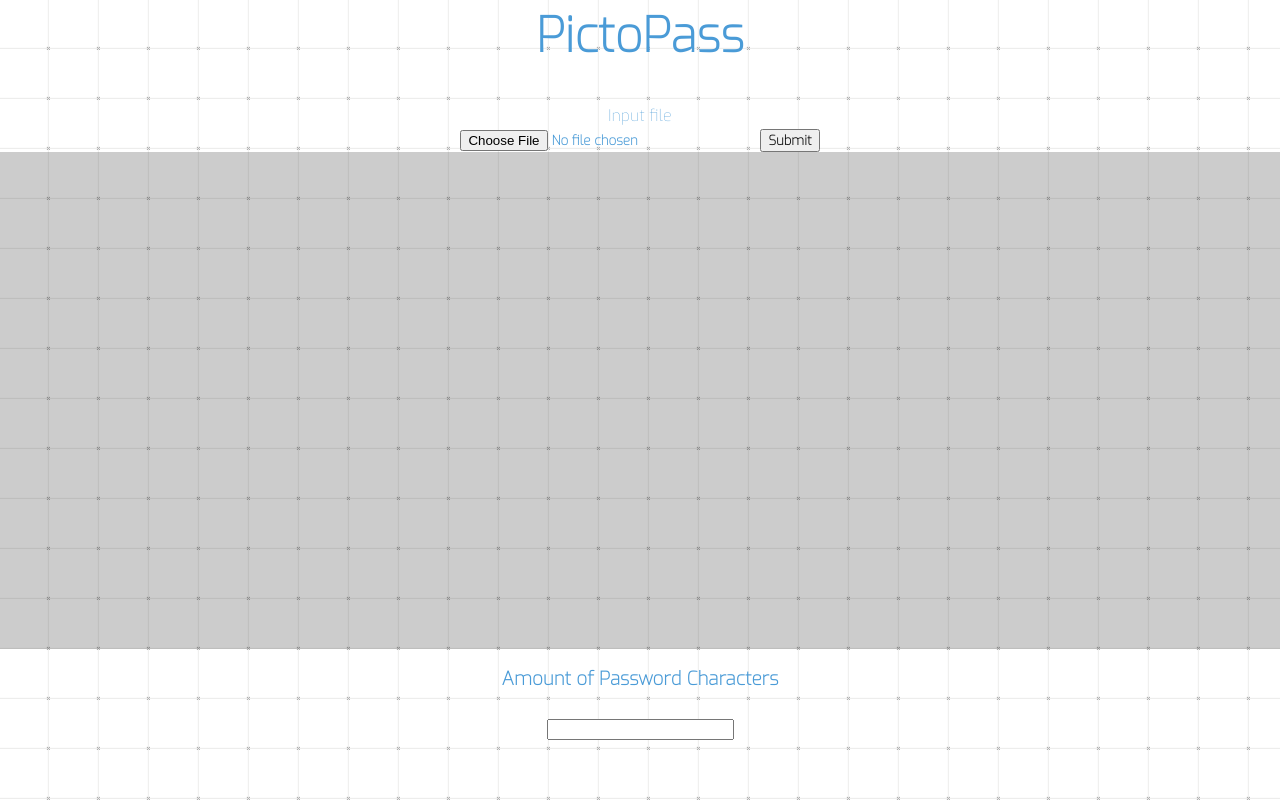
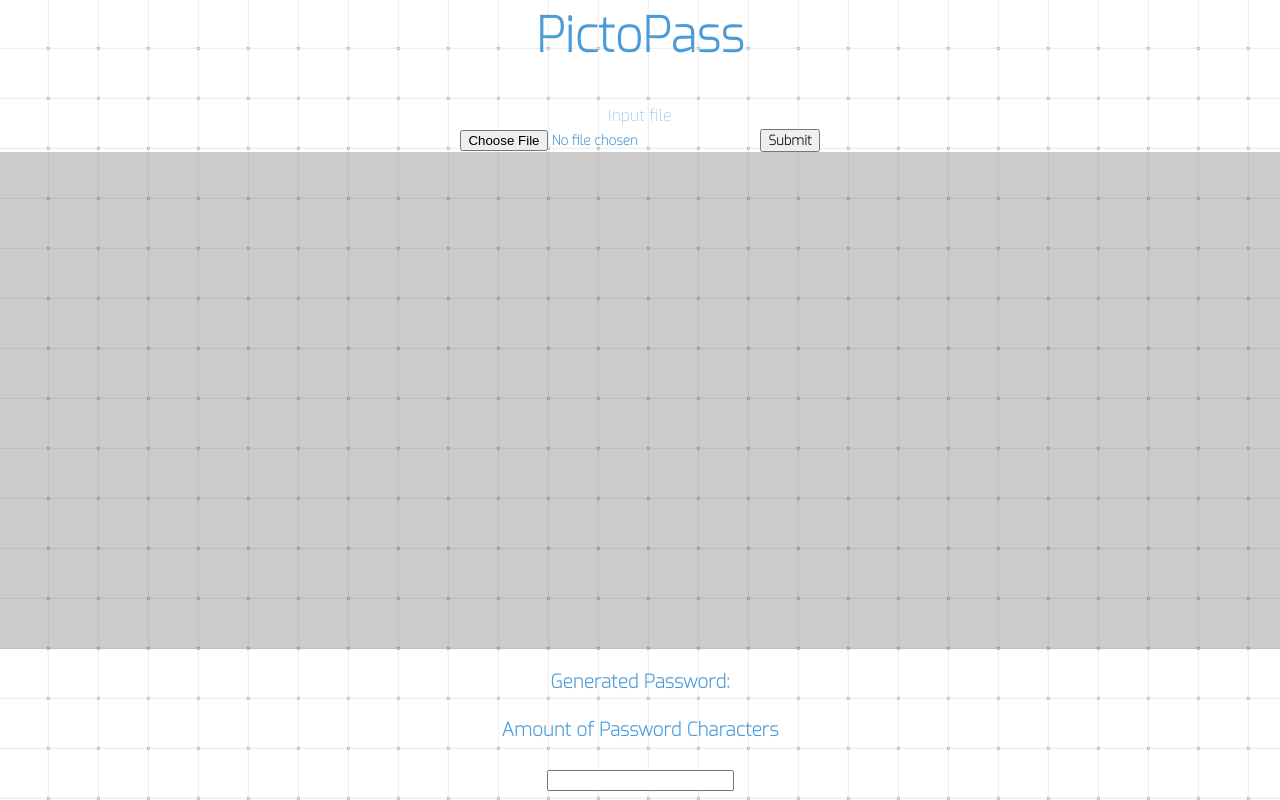
Before and after one commit to zbostock56/Pictopass, a React (Create React App) app in the folder Frontend/: page / in a window 1280 px wide. Built offline with nearby package versions, Linux system fonts and the light colour scheme.

Commit message:
Some style changes

```diff
--- a/Frontend/package.json
+++ b/Frontend/package.json
@@ -10,6 +10,7 @@
     "node-sass": "^6.0.1",
     "react": "^17.0.2",
     "react-dom": "^17.0.2",
+    "react-progressbar.js": "^0.2.0",
     "react-scripts": "4.0.3",
     "web-vitals": "^1.1.2"
   },
--- a/Frontend/src/components/fileInput.js
+++ b/Frontend/src/components/fileInput.js
@@ -74,6 +74,7 @@ export default class FileInput extends React.Component {
         <div className="picture_frame">
           <img id="InputedPicture" src={this.state.file}></img>
         </div>
+        <h3 id = "GeneratedPassword">Generated Password:</h3>
         <p className="output">{this.state.password}</p>
       </div>
     )
--- a/Frontend/src/styles/Global.css
+++ b/Frontend/src/styles/Global.css
@@ -52,6 +52,8 @@ h1 {
 .output {
   margin-top: 1rem;
   margin-bottom: 0px;
+  font-weight: bold;
+  font-size: larger;
 }
 
 #image_input{
@@ -61,3 +63,8 @@ h1 {
 #Opaque{
   opacity: 0.5;
 }
+
+#GeneratedPassword{
+  margin-bottom: 20px;
+
+}
```
Also changed, not shown: 1 other file (tests, documents, lock files or other folders).
